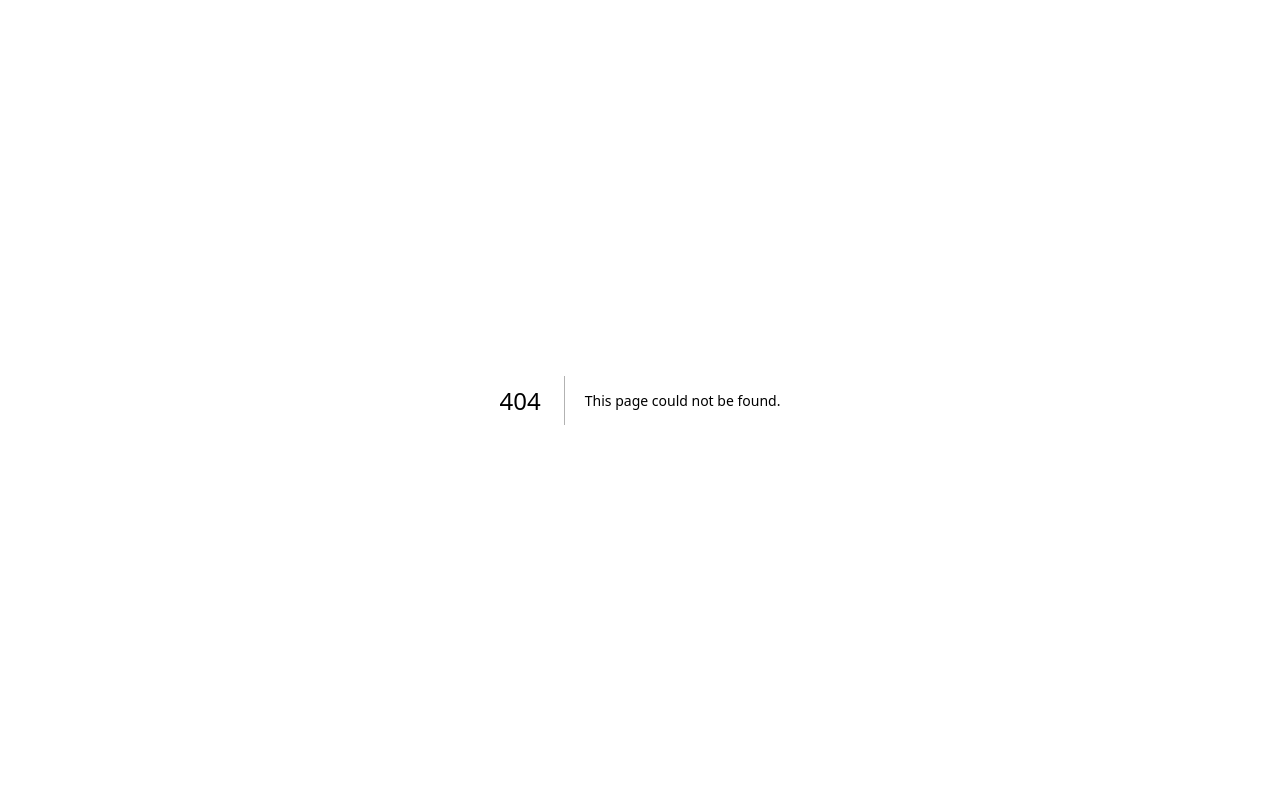
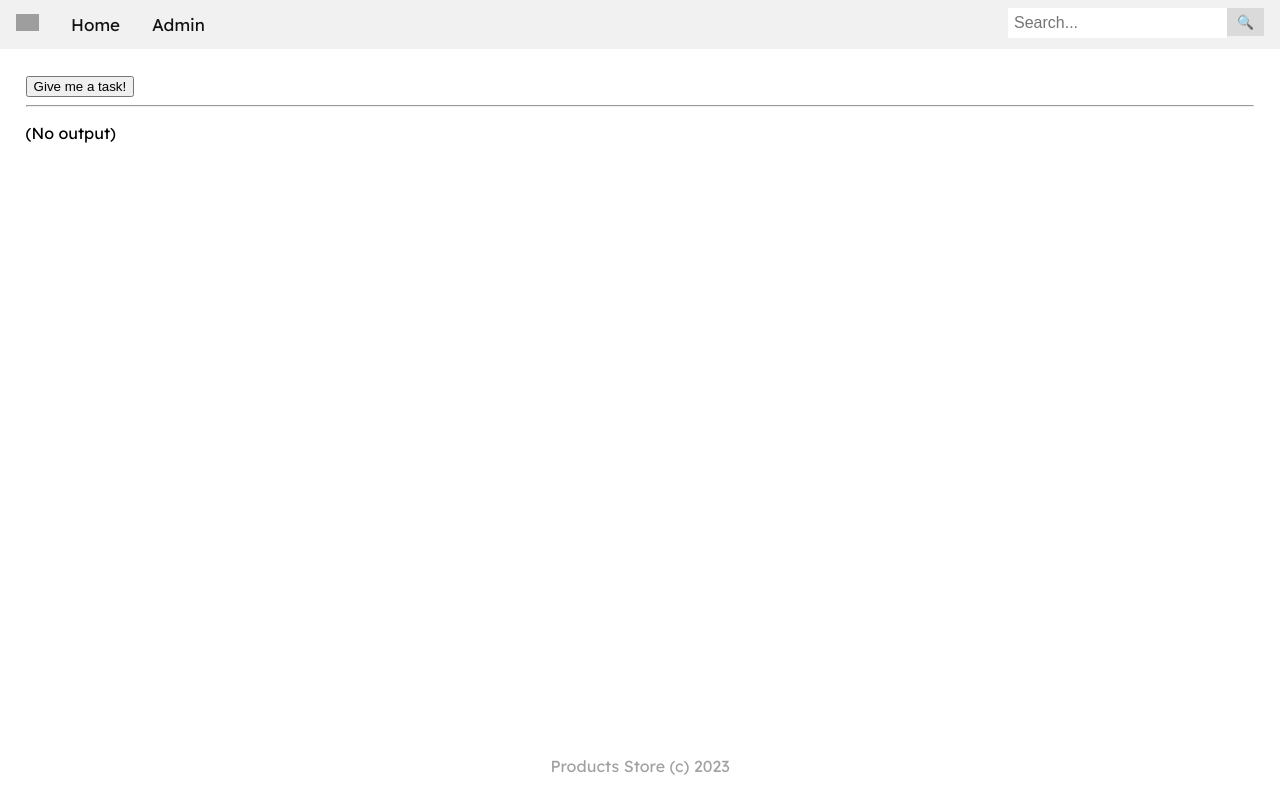
Before and after one commit to BMAgeas/products-store, a Next.js app: page /ImBored in a window 1280 px wide. Before the commit this address had no page. Built offline with nearby package versions, Linux system fonts and the light colour scheme; grey boxes are pictures that could not be loaded.

Commit message:
Added /ImBored page

```diff
--- a/data/products.json
+++ b/data/products.json
@@ -7,8 +7,8 @@
 		{ "Name" : "Monitor",	"Description" : "The one on my desk" }
 	],
 	"Applications" : [
-		{ "Name" : "Who-Am-I",	"URL" : "/WhoAmI/",	"Description" : "Enter a name and have the computer guess the age and gender" },
-		{ "Name" : "Weather",	"URL" : "/Weather/",	"Description" : "See the current weather in your area" },
+		{ "Name" : "Who-Am-I",	"URL" : "/WhoAmI/",		"Description" : "Enter a name and have the computer guess the age and gender" },
+		{ "Name" : "I'm Bored",	"URL" : "/ImBored/",	"Description" : "Give me a task!" },
 		{ "Name" : "To-Do",		"URL" : "/ToDo/",		"Description" : "Make a list of tasks" }
 	]
 }
--- /dev/null
+++ b/src/app/ImBored/page.jsx
@@ -0,0 +1,31 @@
+"use client";
+
+import PSFooter from "@/components/PSFooter/PSFooter";
+import PSHeader from "@/components/PSHeader/PSHeader";
+
+export default function ImBored() {
+
+	const getNewTask = () => {
+
+		fetch(`https://www.boredapi.com/api/activity`)
+			.then(response	=> response.json())
+			.then(response	=> document.querySelector("#apiOutput").innerText = `You should: ${response.activity}`)
+			.catch(error	=> document.querySelector("#apiOutput").innerText = error);
+
+	};
+
+	return (
+		<>
+			<PSHeader/>
+			<main style={{ minHeight : "80vh", padding : "2%" }}>
+
+				<button onClick={getNewTask}>Give me a task!</button>
+				<hr/>
+				<p id="apiOutput">(No output)</p>
+
+			</main>
+			<PSFooter/>
+		</>
+	);
+
+}
```
Also changed, not shown: src/app/WhoAmI/page.jsx (+6 -5 lines).
